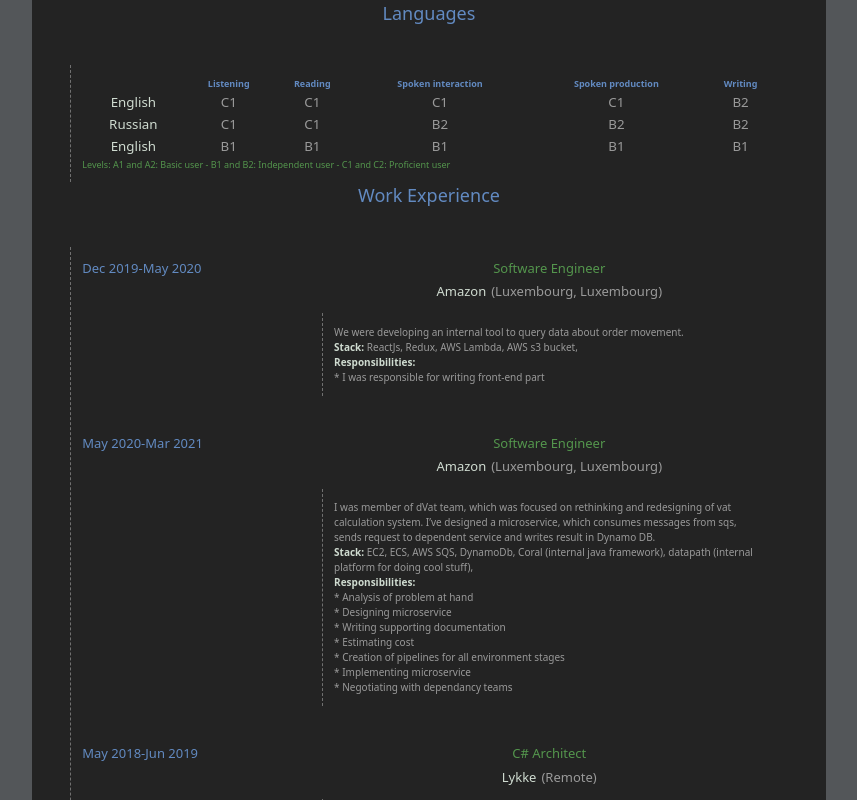
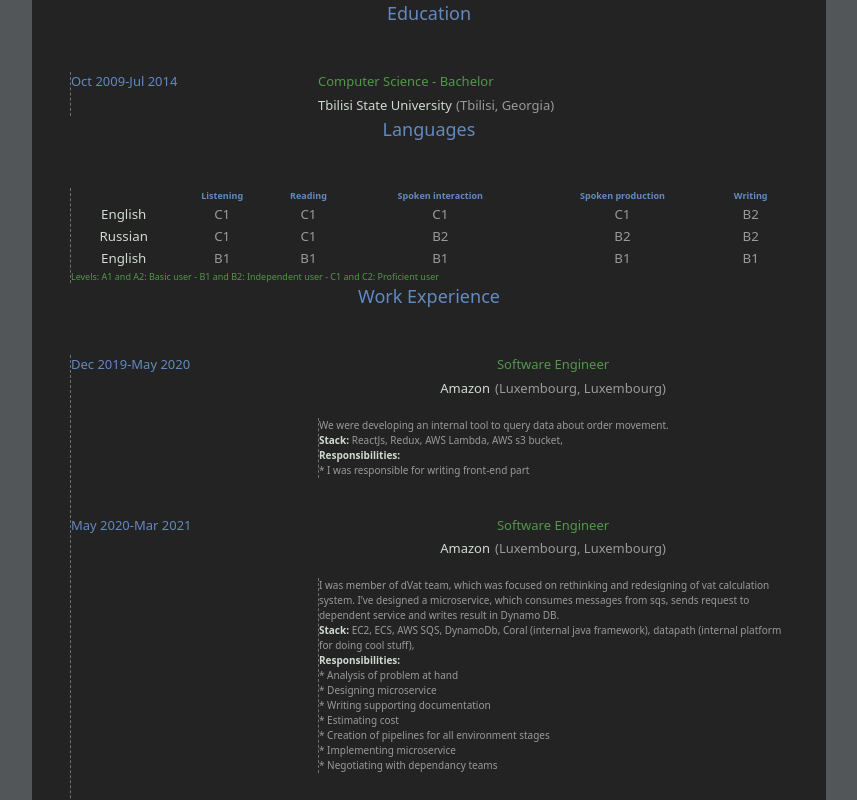
Before and after one commit to SosoTughushi/cv-maker, a React (Create React App) app: page / in a window 1280 px wide. Shown: the top 800 px of the page, without its empty margins (211-1068 px from the left). Built offline with nearby package versions, Linux system fonts and the light colour scheme.

Commit message:
Created Education component. Extracted Period component from Jobs.

```diff
--- a/src/components/Collapsable/Collapsable.scss
+++ b/src/components/Collapsable/Collapsable.scss
@@ -2,12 +2,14 @@
     .collapsed-content {
         width: 100%;
         position: relative;
+        padding-bottom: 0.2cm;
         .toggle-button {
             display: none;
             color: var(--white-text);
             font-size: x-small;
+            margin: 0;
             position: absolute;
-            bottom: 0;
+            top: 15%;
             left: 0;
             &.collapsed {
                 display: inherit;
@@ -21,7 +23,6 @@
     }
     .expanded-content {
         border-left: 1px dashed var(--border-color);
-        padding: 0.3cm;
     }
     .content-hidden {
         font-size: xx-large;
--- a/src/components/Collapsable/index.tsx
+++ b/src/components/Collapsable/index.tsx
@@ -1,7 +1,7 @@
 import { useState } from "react";
 import "./Collapsable.scss";
 import { FontAwesomeIcon } from "@fortawesome/react-fontawesome";
-import { faChevronRight, faChevronDown, faMinus, faPlus } from "@fortawesome/free-solid-svg-icons";
+import { faMinus, faPlus } from "@fortawesome/free-solid-svg-icons";
 
 export default function Collapsable({ children, collapsedContent }: CollapsableProps) {
     const [collapsed, setCollapsed] = useState(false);
--- a/src/components/CvComponent/index.tsx
+++ b/src/components/CvComponent/index.tsx
@@ -5,9 +5,11 @@ import Jobs from "../Jobs";
 import { Language } from "../../cv/language";
 import "./CvComponent.scss";
 import Languages from "../Languages";
+import EducationComponent from "../Education";
 
 export default function CvComponent({ jobs, education, languages }: CvComponentProps) {
     return <div className="cv-component">
+        <EducationComponent education={education} />
         <Languages languages={languages} />
         <Jobs jobs={jobs} />
     </div>
--- /dev/null
+++ b/src/components/Education/Education.scss
@@ -0,0 +1,20 @@
+.education {
+    .education-title {
+        font-size: large;
+        color: var(--blue);
+        text-align: center;
+        margin-bottom: 1cm;
+    }
+    .degree {
+        color: var(--green);
+        font-size: small;
+    }
+    .university {
+        font-size: small;
+        color: var(--white-text);
+    }
+    .location {
+        font-size: small;
+        color: var(--gray-text)
+    }
+}
--- /dev/null
+++ b/src/components/Education/index.tsx
@@ -0,0 +1,31 @@
+import { Education } from "../../cv/education";
+import "./Education.scss";
+import Collapsable from "../Collapsable";
+import PeriodComponent from "../Period";
+
+export default function EducationComponent({ education }: EducationProps) {
+    return <div className="education">
+        <div className="education-content">
+            <Collapsable collapsedContent={<div className="education-title">Education</div>}>
+                {education.map(edu => <div className="education-item">
+                    <div className="row">
+                        <div className="col-md-4">
+                            <PeriodComponent period={edu.period} />
+                        </div>
+                        <div className="col-md-8">
+                            <div className="degree">
+                                {edu.faculty} - {edu.degree}
+                            </div>
+                            <span>
+                                <span className="university">{edu.university}</span> <span className="location">({edu.location})</span>
+                            </span>
+                        </div>
+                    </div>
+                </div>)}
+            </Collapsable>
+        </div>
+    </div>
+}
+interface EducationProps {
+    education: Education[]
+}
--- a/src/components/Jobs/Jobs.scss
+++ b/src/components/Jobs/Jobs.scss
@@ -34,9 +34,5 @@
             font-size: x-small;
             text-align: left;
         }
-        .period {
-            color: var(--blue);
-            font-size: small;
-        }
     }
 }
--- a/src/components/Jobs/index.tsx
+++ b/src/components/Jobs/index.tsx
@@ -2,6 +2,7 @@ import { Job } from "../../cv/job";
 import Moment from "react-moment";
 import "./Jobs.scss";
 import Collapsable from "../Collapsable";
+import PeriodComponent from "../Period";
 
 
 export default function Jobs({ jobs }: JobsProps) {
@@ -16,11 +17,7 @@ export default function Jobs({ jobs }: JobsProps) {
         >{projects.map(project => <div className="job-item">
             <div className="row">
                 <div className="col-md-4">
-                    <div className="period">
-                        <Moment format="MMM YYYY">{project.period.dateFrom}</Moment>
-                        -
-                        {project.period.dateTo ? <Moment format="MMM YYYY">{project.period.dateTo}</Moment> : "Today"}
-                    </div>
+                    <PeriodComponent period={project.period} />
                 </div>
                 <div className="col-md-8">
                     <Collapsable
--- /dev/null
+++ b/src/components/Period/Period.scss
@@ -0,0 +1,4 @@
+.period-component {
+    color: var(--blue);
+    font-size: small;
+}
--- /dev/null
+++ b/src/components/Period/index.tsx
@@ -0,0 +1,15 @@
+import Moment from "react-moment";
+import { Period } from "../../cv/Period";
+import "./Period.scss"
+
+export default function PeriodComponent({ period }: PeriodProps) {
+    return <div className="period-component">
+        <Moment format="MMM YYYY">{period.dateFrom}</Moment>
+        -
+        {period.dateTo ? <Moment format="MMM YYYY">{period.dateTo}</Moment> : "Today"}
+    </div>
+}
+
+interface PeriodProps {
+    period: Period;
+}
```
